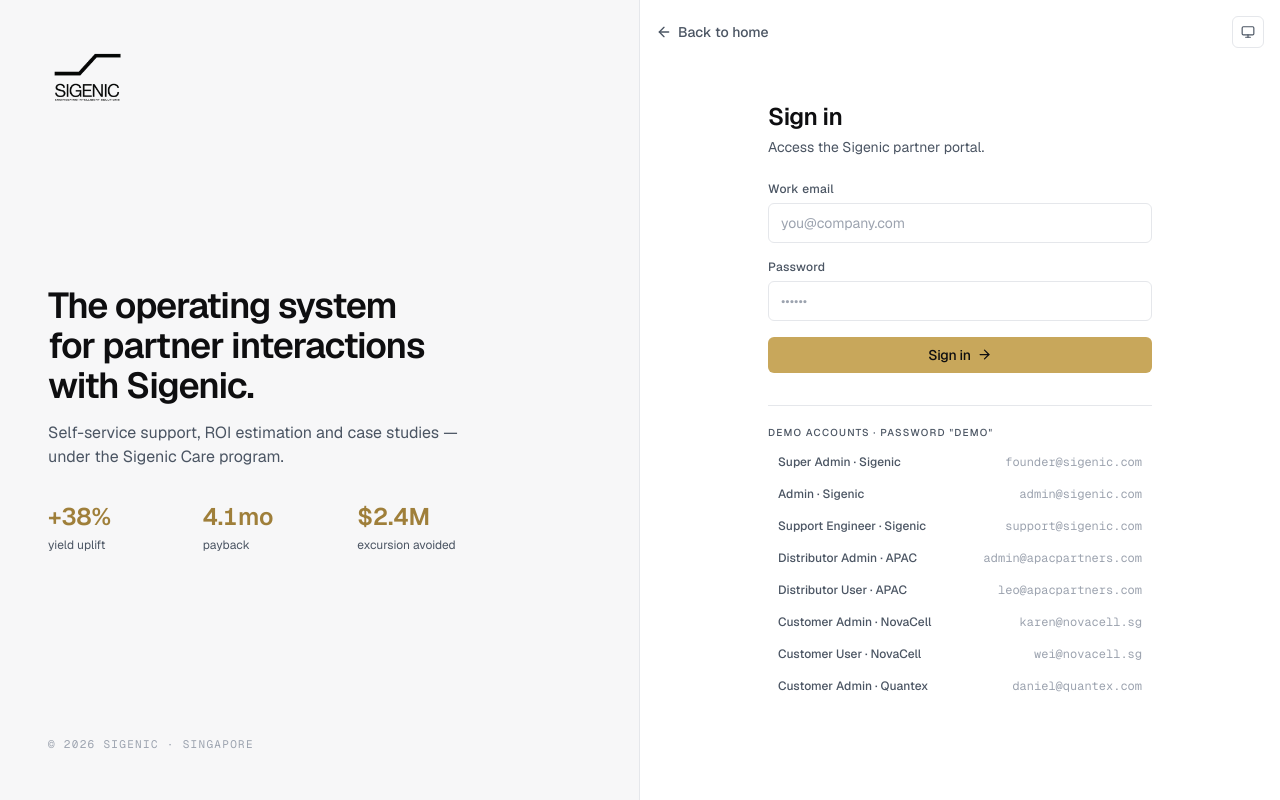
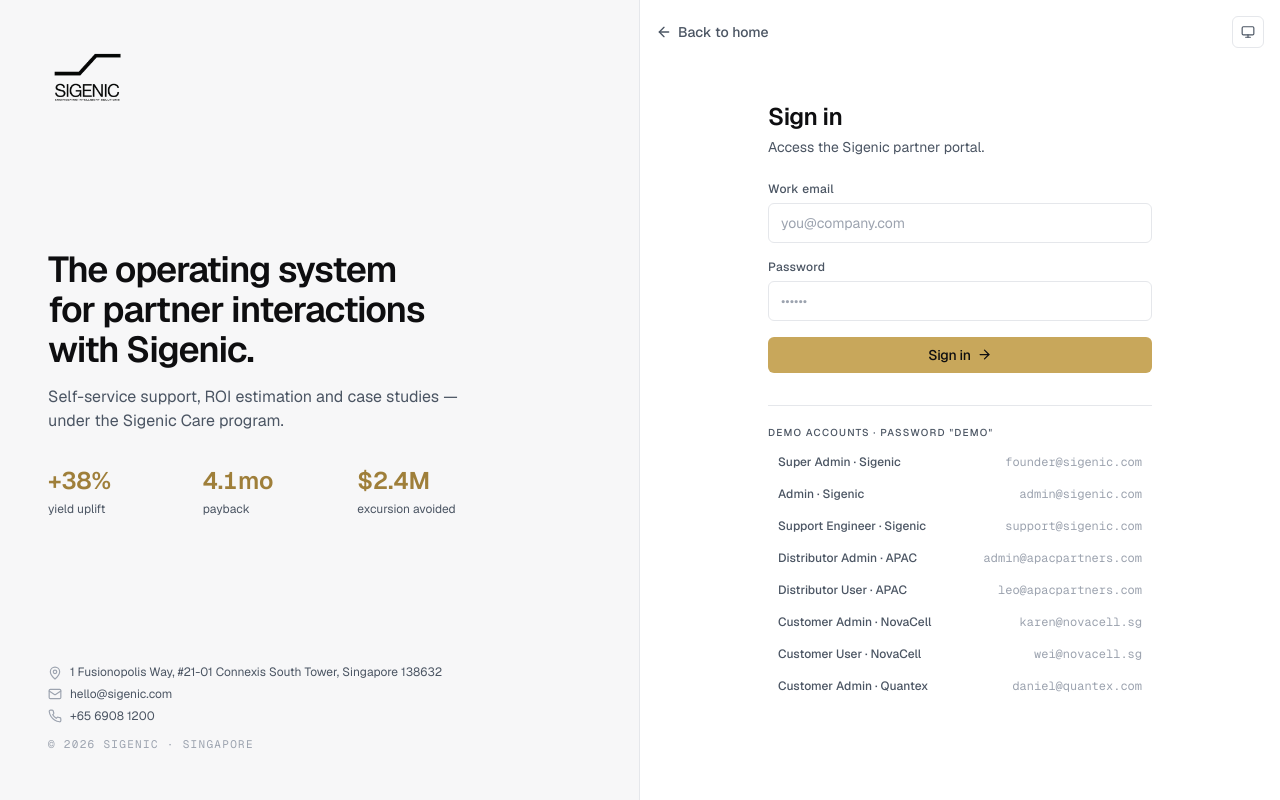
Before and after one commit to Antonymunene010/sigenic-partner-portal-website-frontend, a React (Vite) app: page /login in a window 1280 px wide. Built offline with nearby package versions, Linux system fonts and the light colour scheme.

Commit message:
Show Sigenic contact details under the sign-in brand panel

```diff
--- a/src/pages/Login.tsx
+++ b/src/pages/Login.tsx
@@ -1,6 +1,6 @@
 import { useState } from 'react'
 import { Link, Navigate, useNavigate } from 'react-router-dom'
-import { ArrowLeft, ArrowRight } from 'lucide-react'
+import { ArrowLeft, ArrowRight, MapPin, Mail, Phone } from 'lucide-react'
 import { useAuth } from '../lib/auth'
 import { WordMark } from '../components/Logo'
 import { ThemeToggle } from '../components/ThemeToggle'
@@ -64,7 +64,21 @@
             ))}
           </div>
         </div>
-        <span className="text-[11px] font-mono uppercase tracking-[0.12em] text-faint dark:text-faint-dark">© 2026 Sigenic · Singapore</span>
+        <div className="space-y-3">
+          <address className="not-italic space-y-1.5 text-xs text-muted dark:text-muted-dark">
+            <div className="flex items-start gap-2">
+              <MapPin size={14} className="mt-0.5 shrink-0 text-faint dark:text-faint-dark" />
+              <span>1 Fusionopolis Way, #21-01 Connexis South Tower, Singapore 138632</span>
+            </div>
+            <a href="mailto:hello@sigenic.com" className="flex items-center gap-2 hover:text-ink dark:hover:text-ink-dark transition-colors">
+              <Mail size={14} className="shrink-0 text-faint dark:text-faint-dark" /> hello@sigenic.com
+            </a>
+            <a href="tel:+6569081200" className="flex items-center gap-2 hover:text-ink dark:hover:text-ink-dark transition-colors">
+              <Phone size={14} className="shrink-0 text-faint dark:text-faint-dark" /> +65 6908 1200
+            </a>
+          </address>
+          <span className="block text-[11px] font-mono uppercase tracking-[0.12em] text-faint dark:text-faint-dark">© 2026 Sigenic · Singapore</span>
+        </div>
       </div>
 
       {/* Form */}
```
